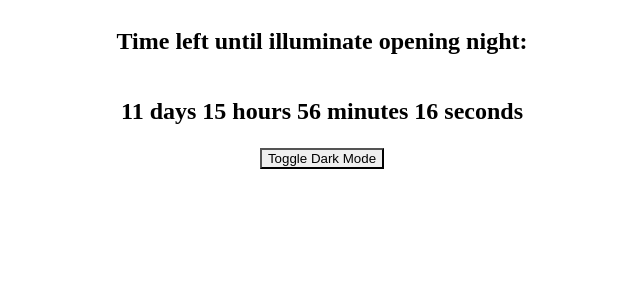
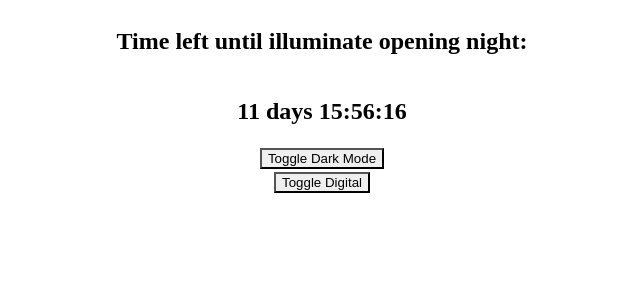
Before and after one commit to debater-coder/illuminate-countdown, a React (Vite) app: page / in a window 1280 px wide. Shown: the top 300 px of the page, without its empty margins (318-958 px from the left). Built offline with nearby package versions, Linux system fonts and the light colour scheme; the HTML template or start-up script is replaced by a standard one.

Commit message:
feat: digital mode

```diff
--- a/package.json
+++ b/package.json
@@ -11,6 +11,7 @@
     "@chakra-ui/react": "^2.2.8",
     "@emotion/react": "^11.10.0",
     "@emotion/styled": "^11.10.0",
+    "@fontsource/orbitron": "^4.5.9",
     "framer-motion": "^6.5.1",
     "react": "^18.0.0",
     "react-dom": "^18.0.0"
--- a/src/App.tsx
+++ b/src/App.tsx
@@ -1,8 +1,17 @@
-import { Button, useColorMode, Flex, Heading, Text } from "@chakra-ui/react";
+import {
+  Button,
+  useColorMode,
+  Flex,
+  Heading,
+  Text,
+  useBoolean,
+} from "@chakra-ui/react";
 import Countdown from "./Countdown";
 
 function App() {
   const { toggleColorMode } = useColorMode();
+  const [digital, { toggle: toggleDigital }] = useBoolean();
+
   return (
     <Flex
       direction="column"
@@ -13,8 +22,9 @@ function App() {
       gap={3}
     >
       <Heading size="sm">Time left until illuminate opening night:</Heading>
-      <Countdown />
+      <Countdown digital={digital} />
       <Button onClick={toggleColorMode}>Toggle Dark Mode</Button>
+      <Button onClick={toggleDigital}>Toggle Digital</Button>
     </Flex>
   );
 }
--- a/src/Countdown.tsx
+++ b/src/Countdown.tsx
@@ -1,5 +1,7 @@
 import { Heading } from "@chakra-ui/react";
 import { useState, useEffect } from "react";
+import { chakra } from "@chakra-ui/react";
+import "@fontsource/orbitron";
 
 const calcTimeLeft = (): {
   days: number;
@@ -24,7 +26,7 @@ const calcTimeLeft = (): {
   return timeLeft;
 };
 
-function Countdown() {
+function Countdown({ digital = false }: { digital?: boolean }) {
   const [timeLeft, setTimeLeft] = useState(calcTimeLeft);
 
   useEffect(() => {
@@ -36,9 +38,12 @@ function Countdown() {
   });
 
   return (
-    <Heading size="3xl">
-      {timeLeft.days} days {timeLeft.hours} hours {timeLeft.minutes} minutes{" "}
-      {timeLeft.seconds} seconds
+    <Heading
+      size="3xl"
+      fontFamily={digital ? "Orbitron, sans-serif" : "heading"}
+    >
+      {timeLeft.days} <chakra.span fontFamily={"heading"}>days</chakra.span>{" "}
+      {timeLeft.hours}:{timeLeft.minutes}:{timeLeft.seconds}
     </Heading>
   );
 }
```
Also changed, not shown: 1 other file (tests, documents, lock files or other folders).
